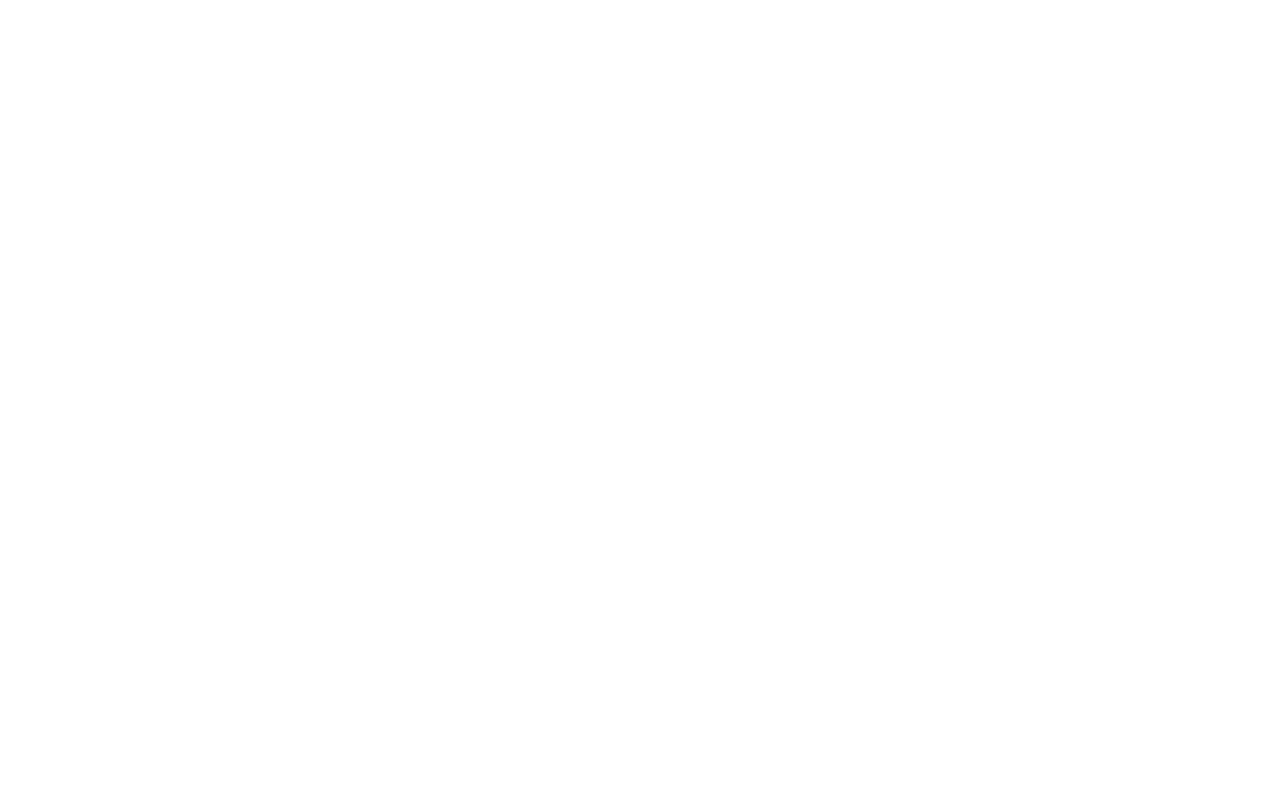
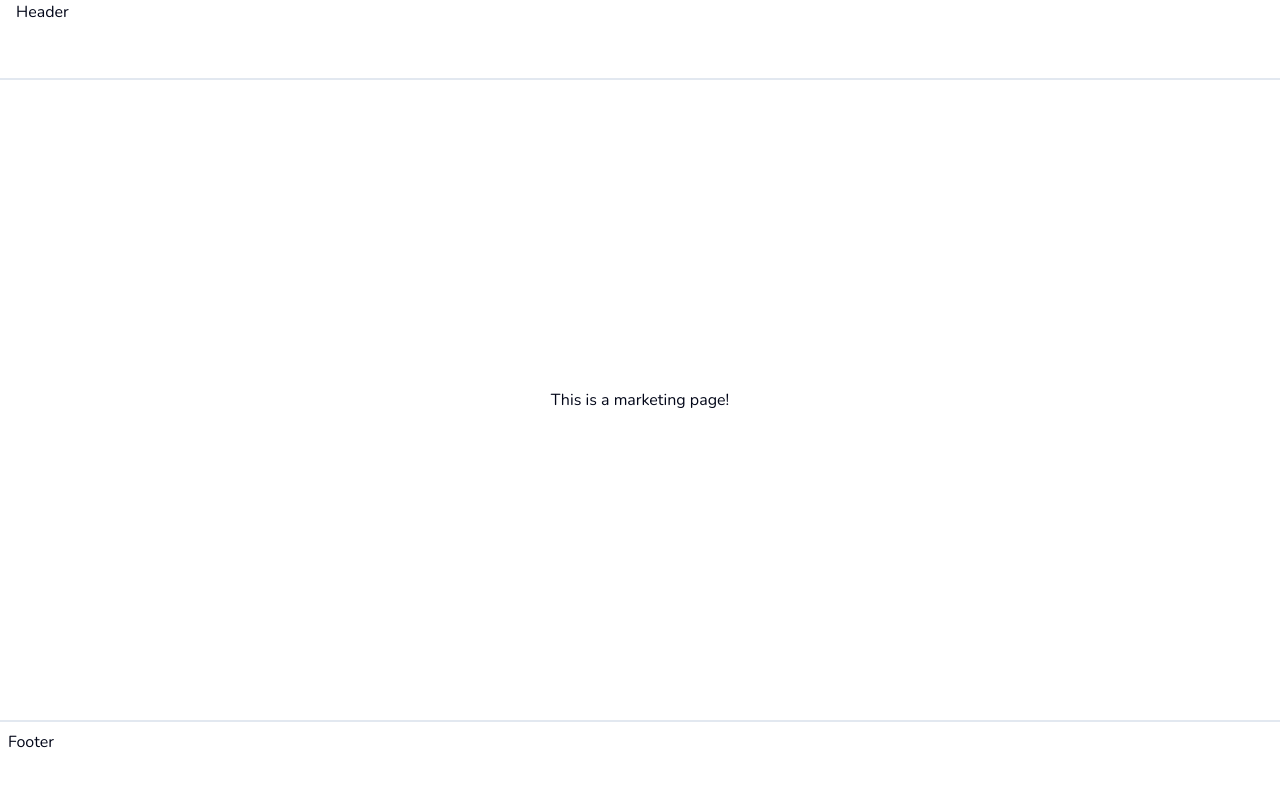
Before and after one commit to razanmali/arabigo-deploy, a Next.js app in the folder arabigo/: page / in a window 1280 px wide. Shown: the top 786 px of the page. Built offline with nearby package versions, Linux system fonts and the light colour scheme.

Commit message:
Landing page.

```diff
--- /dev/null
+++ b/arabigo/app/(marketing)/footer.tsx
@@ -0,0 +1,9 @@
+export const Footer = () =>{
+    return(
+
+        <footer className="hidden lg:block h-20 w-full
+        border-t-2 border-slate-200 p-2">
+            Footer
+        </footer>
+    );
+};
--- /dev/null
+++ b/arabigo/app/(marketing)/header.tsx
@@ -0,0 +1,10 @@
+import { headers } from "next/headers"
+
+export const Header = () =>{
+    return(
+        <header className="h-20 w-full border-b-2 border-slate-200 px-4">
+
+            Header
+        </header>
+    )
+}
--- /dev/null
+++ b/arabigo/app/(marketing)/layout.tsx
@@ -0,0 +1,19 @@
+
+import { Header } from "./header";
+import { Footer } from "./footer";
+type Props={
+    children: React.ReactNode;
+};
+
+const MarketingLayout = ({children}: Props) =>{
+    return(
+        <div className="min-h-screen flex flex-col">
+            <Header />            <main className="flex-1 flex flex-col
+            items-center justify-center">
+            {children}
+            </main>
+            <Footer />
+        </div>
+    )
+}
+export default MarketingLayout;
--- a/arabigo/app/page.tsx
+++ b/arabigo/app/(marketing)/page.tsx
@@ -1,9 +1,9 @@
 
-import { Button } from "@/components/ui/button"
 
 export default function Home() {
  return(
   <div>
+This is a marketing page!
   </div>
  )
 }
```
